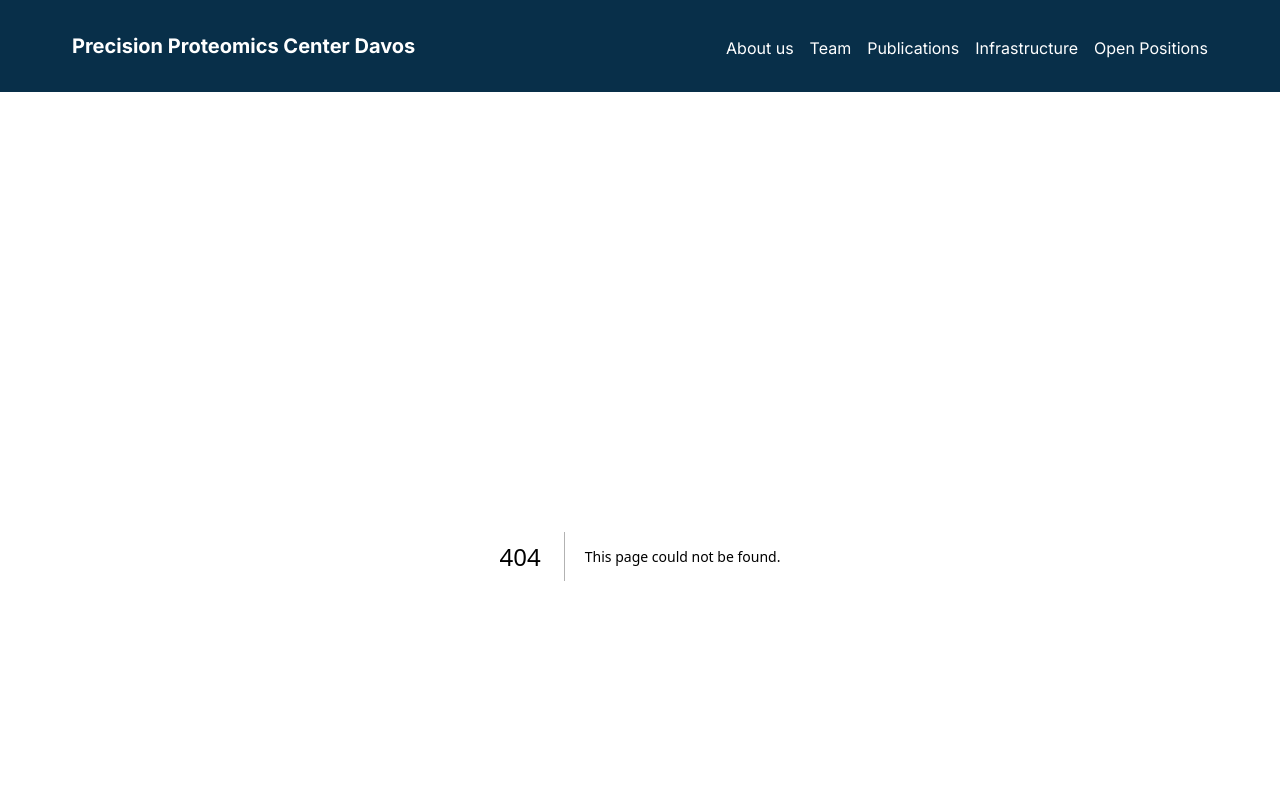
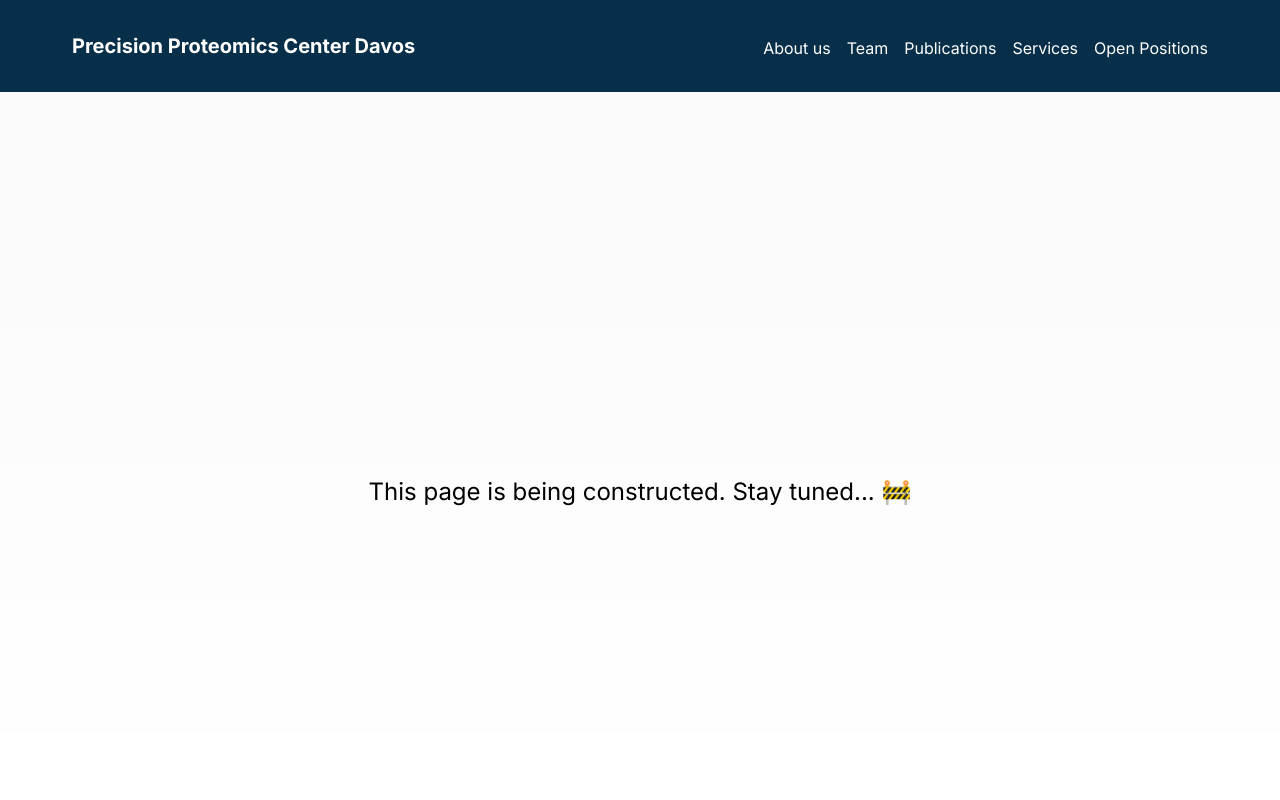
Before and after one commit to Proteomics-Center-SIAF-UZH/ppcdavos, a Next.js app: page /services in a window 1280 px wide. Before the commit this address had no page. Shown: the top 800 px of the page. Built offline with nearby package versions, Linux system fonts and the light colour scheme.

Commit message:
rename: infrastructure to services

```diff
--- a/src/app/components/navigation/Navigation.tsx
+++ b/src/app/components/navigation/Navigation.tsx
@@ -25,7 +25,7 @@ const Navigation = () => {
         <LinkItem href="/aboutUs" name="About us" />
         <LinkItem href="/team" name="Team" />
         <LinkItem href="/publications" name="Publications" />
-        <LinkItem href="/infrastructure" name="Infrastructure" />
+        <LinkItem href="/services" name="Services" />
         <LinkItem href="/openPositions" name="Open Positions" />
       </div>
     </div>
--- a/src/app/infrastructure/page.tsx
+++ b/src/app/services/page.tsx
@@ -1,8 +1,8 @@
 import React from "react";
 import { EmptyPage } from "../components/EmptyPage";
 
-const Infrastructure = async () => {
+const Services = async () => {
   return <EmptyPage />;
 };
 
-export default Infrastructure;
+export default Services;
```
